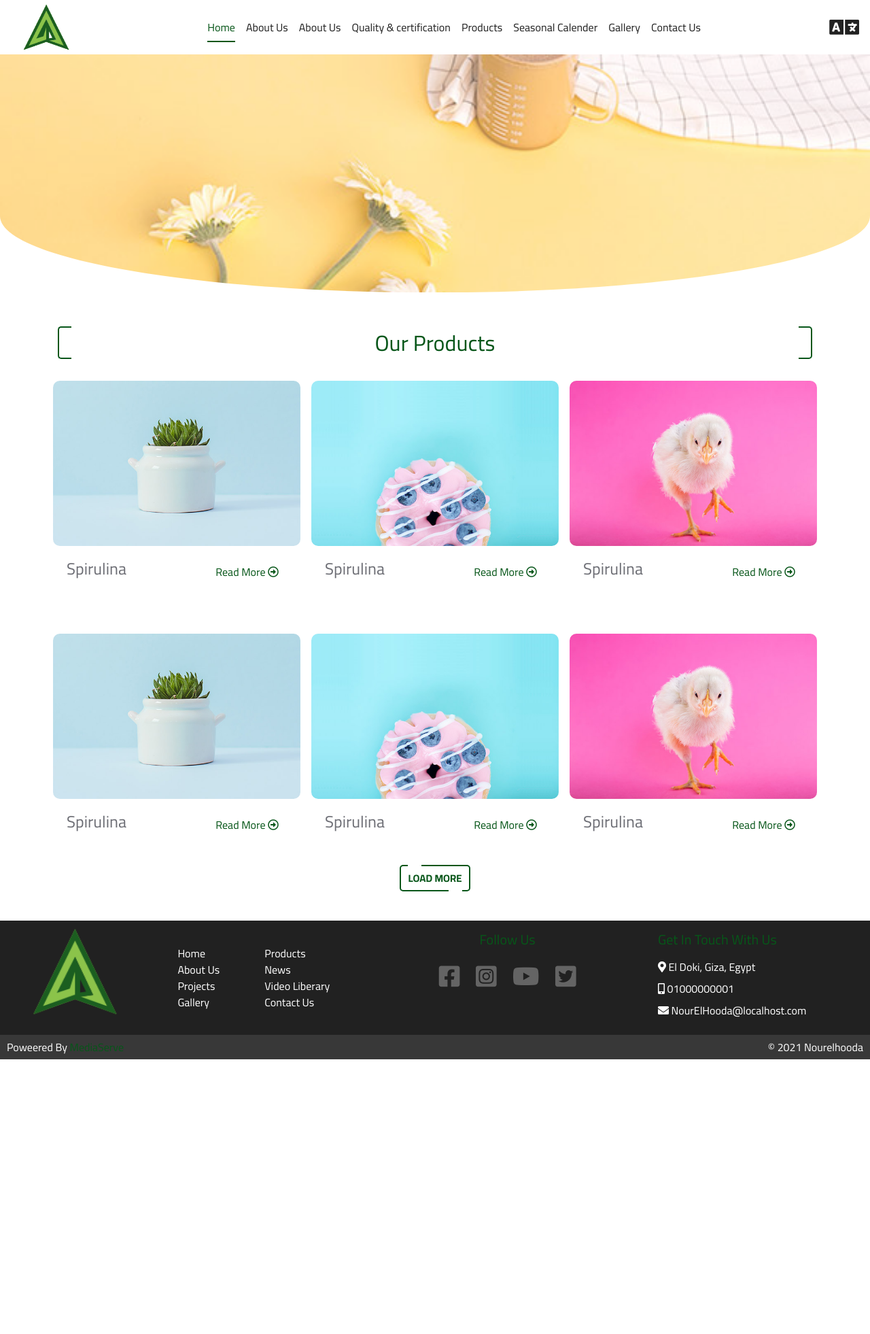
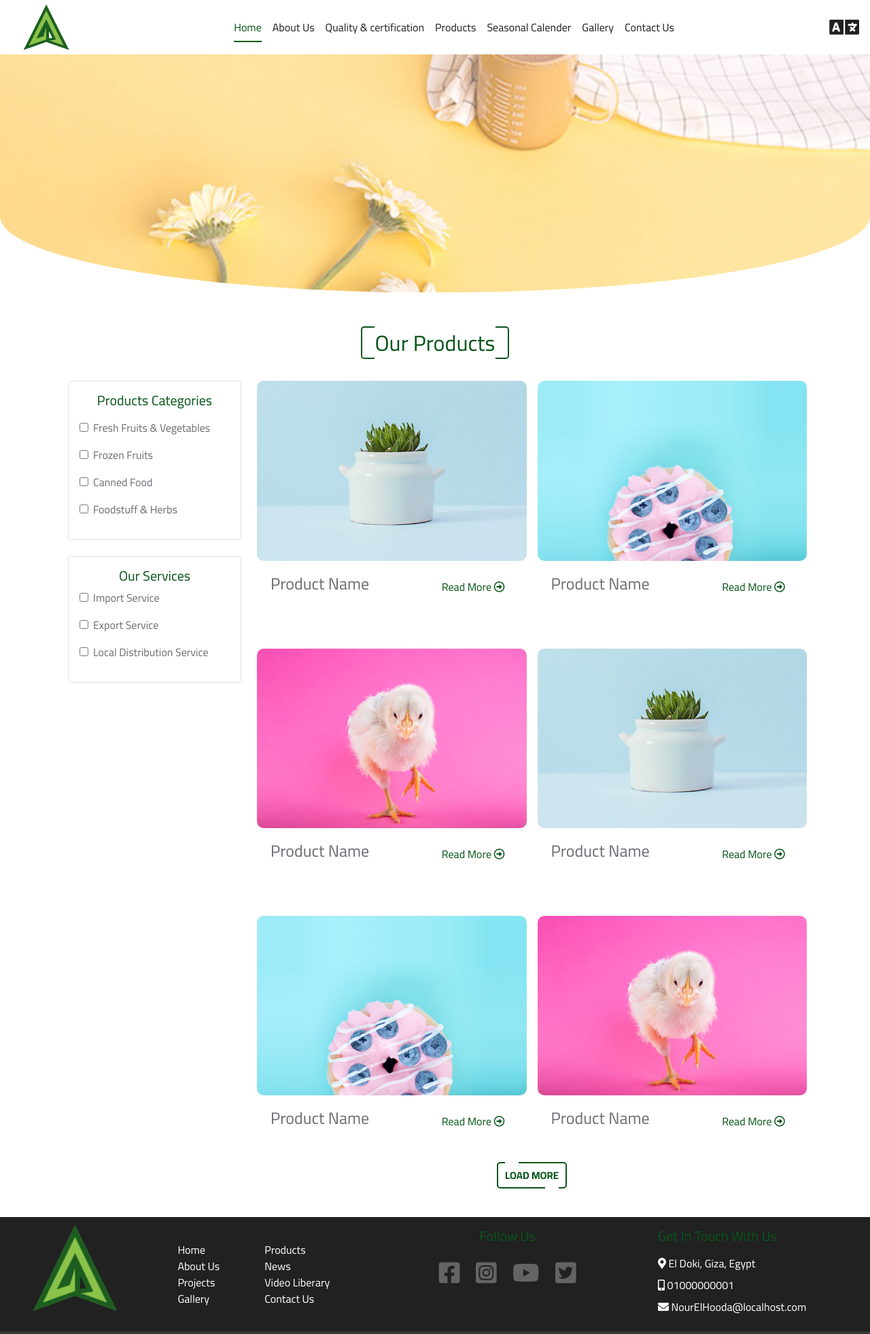
Before and after one commit to mahmoudsiliman75/green-arrow, a PHP site: page /Products.php in a window 1280 px wide. Shown: the top 1962 px of the page at 68% size. Before the commit the page ends 1558 px from the top, so only its background shows below. Run offline with PHP 8.4, Linux system fonts and the light colour scheme; some libraries are stand-ins or nearby versions.

Commit message:
finish products page

```diff
--- a/Products.php
+++ b/Products.php
@@ -23,16 +23,68 @@
 <!-- START:: PAGE CONTENT -->
 <div class="products-page">
   <div class="container">
+    <div class="d-flex justify-content-center">
       <h2 class="sec-heading mt-5"> Our Products </h2>
+    </div>
     <div class="row justify-content-center">
+      <!-- START:: FILTERS -->
+      <div class="filters-box col-12 col-md-3">
+        <div class="filter p-3 pb-0 my-4 border rounded">
+          <h5 class="text-center mb-3"> Products Categories </h5>
+          <form method="GET" class="check-boxes">
+            <div class="col-12 form-group form-check">
+              <input type="checkbox" class="form-check-input" id="category1">
+              <label class="form-check-label" for="category1">Fresh Fruits & Vegetables</label>
+            </div>
 
-      <div class="col-12 col-md-6 col-lg-4 my-3 p-2">
+            <div class="col-12 form-group form-check">
+              <input type="checkbox" class="form-check-input" id="category2">
+              <label class="form-check-label" for="category2"> Frozen Fruits </label>
+            </div>
+
+            <div class="col-12 form-group form-check">
+              <input type="checkbox" class="form-check-input" id="category3">
+              <label class="form-check-label" for="category3"> Canned Food </label>
+            </div>
+
+            <div class="col-12 form-group form-check">
+              <input type="checkbox" class="form-check-input" id="category4">
+              <label class="form-check-label" for="category4"> Foodstuff & Herbs </label>
+            </div>
+          </form>
+        </div>
+
+        <div class="filter p-3 my-4 border rounded">
+          <h5 class="text-center mb-2"> Our Services  </h5>
+          <form method="GET" class="check-boxes">
+            <div class="col-12 form-group form-check">
+              <input type="checkbox" class="form-check-input" id="service1">
+              <label class="form-check-label" for="service1">Import Service</label>
+            </div>
+
+            <div class="col-12 form-group form-check">
+              <input type="checkbox" class="form-check-input" id="service2">
+              <label class="form-check-label" for="service2"> Export Service </label>
+            </div>
+
+            <div class="col-12 form-group form-check">
+              <input type="checkbox" class="form-check-input" id="service3">
+              <label class="form-check-label" for="service3"> Local Distribution Service </label>
+            </div>
+          </form>
+        </div>
+      </div>
+      <!-- END:: FILTERS -->
+
+      <!-- START:: PRODUCTS -->
+      <div class="col-12 col-md-9 row">
+        <div class="col-12 col-md-6 my-3 p-2">
           <div class="card">
             <a href="ProductsDetails.php">
               <img src="assets/pics/pic5.jpg" class="card-img-top" alt="...">
             </a>
             <div class="card-body d-flex justify-content-between">
-            <h4 class="card-title">Spirulina</h4>
+              <h4 class="card-title"> Product Name </h4>
 
               <a href="ProductsDetails.php" class="btn btn-primary">
                 Read More
@@ -42,13 +94,13 @@
           </div>
         </div>
 
-      <div class="col-12 col-md-6 col-lg-4 my-3 p-2">
+        <div class="col-12 col-md-6 my-3 p-2">
           <div class="card">
             <a href="ProductsDetails.php">
               <img src="assets/pics/pic18.jpg" class="card-img-top" alt="...">
             </a>
             <div class="card-body d-flex justify-content-between">
-            <h4 class="card-title">Spirulina</h4>
+              <h4 class="card-title"> Product Name </h4>
 
               <a href="ProductsDetails.php" class="btn btn-primary">
                 Read More
@@ -58,13 +110,13 @@
           </div>
         </div>
 
-      <div class="col-12 col-md-6 col-lg-4 my-3 p-2">
+        <div class="col-12 col-md-6 my-3 p-2">
           <div class="card">
             <a href="ProductsDetails.php">
               <img src="assets/pics/pic15.jpg" class="card-img-top" alt="...">
             </a>
             <div class="card-body d-flex justify-content-between">
-            <h4 class="card-title">Spirulina</h4>
+              <h4 class="card-title"> Product Name </h4>
 
               <a href="ProductsDetails.php" class="btn btn-primary">
                 Read More
@@ -74,13 +126,13 @@
           </div>
         </div>
 
-      <div class="col-12 col-md-6 col-lg-4 my-3 p-2">
+        <div class="col-12 col-md-6 my-3 p-2">
           <div class="card">
             <a href="ProductsDetails.php">
               <img src="assets/pics/pic5.jpg" class="card-img-top" alt="...">
             </a>
             <div class="card-body d-flex justify-content-between">
-            <h4 class="card-title">Spirulina</h4>
+              <h4 class="card-title"> Product Name </h4>
 
               <a href="ProductsDetails.php" class="btn btn-primary">
                 Read More
@@ -90,13 +142,13 @@
           </div>
         </div>
 
-      <div class="col-12 col-md-6 col-lg-4 my-3 p-2">
+        <div class="col-12 col-md-6 my-3 p-2">
           <div class="card">
             <a href="ProductsDetails.php">
               <img src="assets/pics/pic18.jpg" class="card-img-top" alt="...">
             </a>
             <div class="card-body d-flex justify-content-between">
-            <h4 class="card-title">Spirulina</h4>
+              <h4 class="card-title"> Product Name </h4>
 
               <a href="ProductsDetails.php" class="btn btn-primary">
                 Read More
@@ -106,13 +158,13 @@
           </div>
         </div>
 
-      <div class="col-12 col-md-6 col-lg-4 my-3 p-2">
+        <div class="col-12 col-md-6 my-3 p-2">
           <div class="card">
             <a href="ProductsDetails.php">
               <img src="assets/pics/pic15.jpg" class="card-img-top" alt="...">
             </a>
             <div class="card-body d-flex justify-content-between">
-            <h4 class="card-title">Spirulina</h4>
+              <h4 class="card-title"> Product Name </h4>
 
               <a href="ProductsDetails.php" class="btn btn-primary">
                 Read More
@@ -123,10 +175,11 @@
         </div>
 
         <div class="col-12 text-center">
-        <?php $link = '#'; $title = 'Load More' ?>
+          <?php $link = 'javascript:;'; $title = 'Load More' ?>
           <?php include(INC.'/ui/MainBtn.php')?>
         </div>
-
+      </div>
+      <!-- END:: PRODUCTS -->
     </div>
   </div>
 </div>
--- a/assets/css/style.css
+++ b/assets/css/style.css
@@ -590,6 +590,14 @@ nav .lang-btn a:hover {
   padding: 50px 0;
 }
 
+.products-page .filters-box .filter h5 {
+  color: #075619;
+}
+
+.products-page .filters-box .filter label {
+  color: #6d6e75;
+}
+
 .products-page .card {
   border: none;
 }
--- a/assets/css/style.scss
+++ b/assets/css/style.scss
@@ -633,6 +633,16 @@ nav {
 // START:: PRODUCTS PAGE STYLES
 .products-page {
   padding: $sectionPadding;
+  .filters-box {
+    .filter {
+      h5 {
+        color: $mainColor;
+      }
+      label {
+        color: $textColor;
+      }
+    }
+  }
   .card {
     border: none;
     img {
--- a/components/layouts/TheHeader.php
+++ b/components/layouts/TheHeader.php
@@ -55,10 +55,6 @@
       </li>
 
       <li class="menu-item mx-2">
-        <a href="AboutUs.php"> About Us </a>
-      </li>
-
-      <li class="menu-item mx-2">
         <a href="Quality.php"> Quality & certification </a>
       </li>
 
--- a/index.php
+++ b/index.php
@@ -179,7 +179,7 @@
 <div class="products">
   <div class="container">
     <div class="d-flex justify-content-center">
-      <h2 class="sec-heading mt-5"> Our Products </h2>
+      <h2 class="sec-heading mt-5">  Products Categories </h2>
     </div>
     <div class="row justify-content-center">
 
```
Also changed, not shown: ProductsDetails.php (added), 1 other file. Lines whose indentation alone changed are shown as unchanged.
